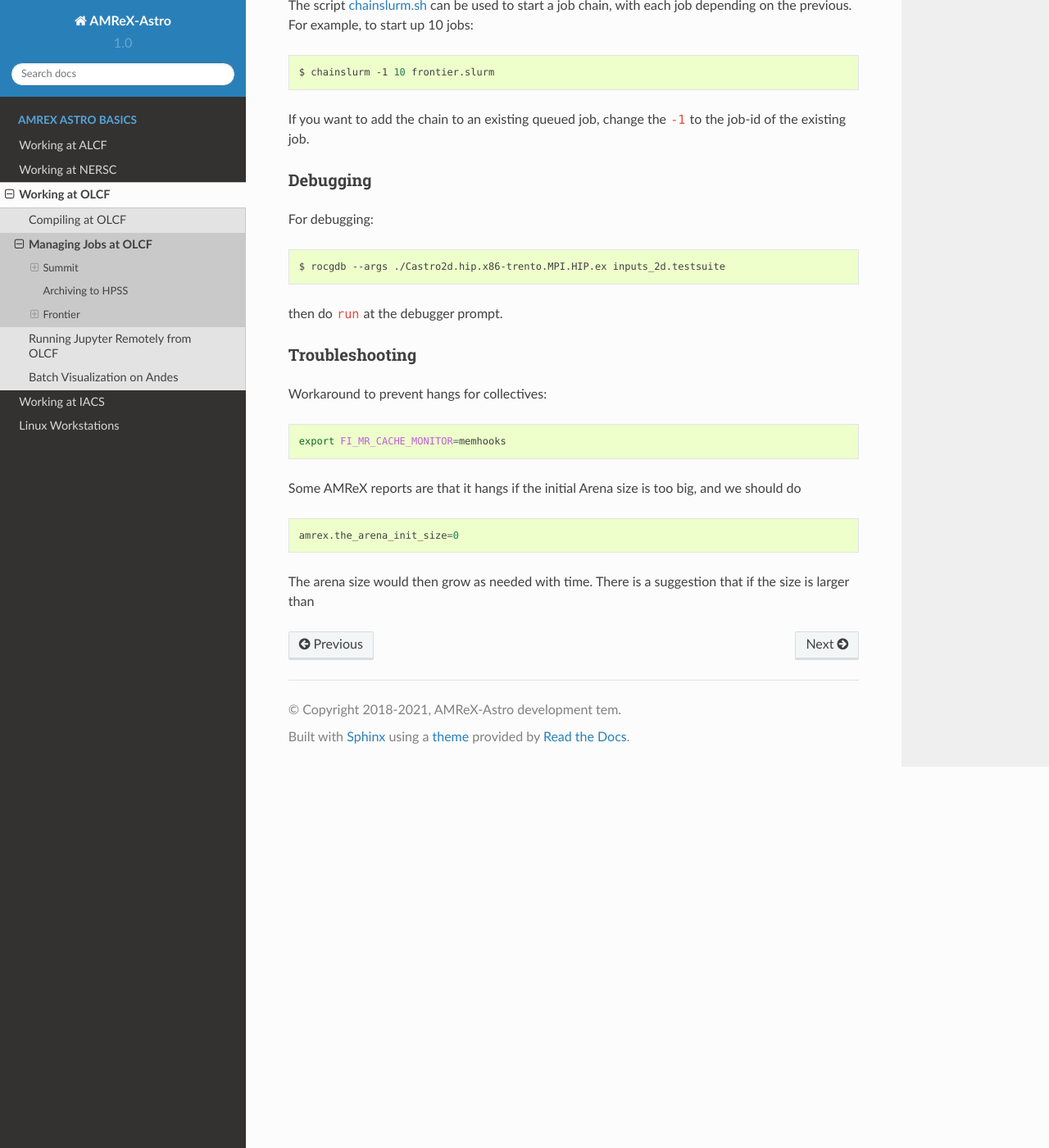
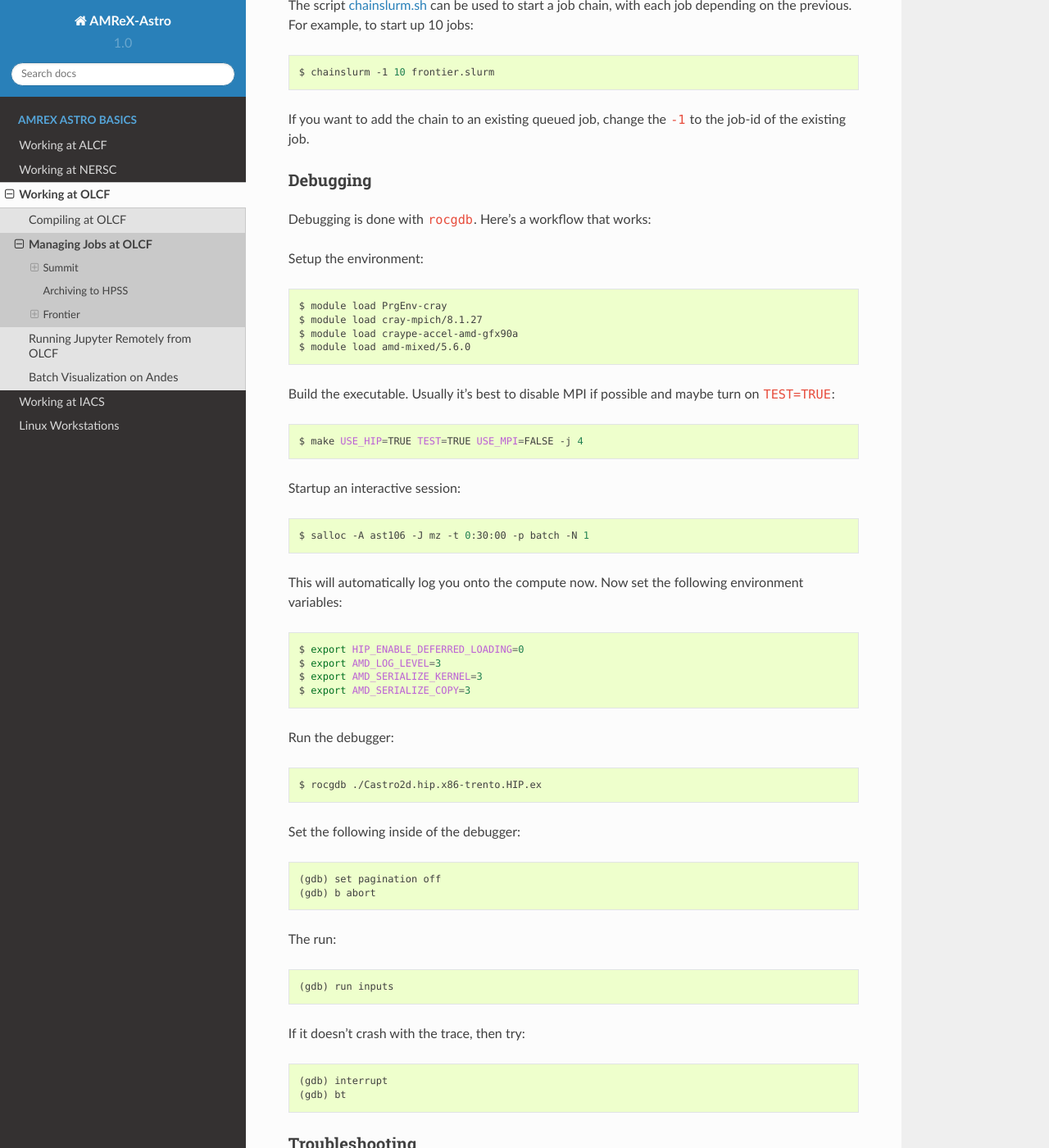
Before and after one commit to AMReX-Astro/workflow, a Sphinx documentation site: the page built from sphinx_docs/source/olcf-workflow.rst, in a window 1280 px wide and 1400 px high, scrolled down 10757 px. Shown: the whole window at 82% size. Built offline with Sphinx 7.4.7 and the Read the Docs theme 2.0.0, drawn with Linux system fonts in a browser that asks for light colours.

Commit message:
add rocgdb debugging info

```diff
--- a/sphinx_docs/source/olcf-workflow.rst
+++ b/sphinx_docs/source/olcf-workflow.rst
@@ -535,13 +535,70 @@ of the existing job.
 Debugging
 ^^^^^^^^^
 
-For debugging:
+Debugging is done with ``rocgdb``.  Here's a workflow that works:
+
+Setup the environment:
 
 .. prompt:: bash
 
-   rocgdb --args ./Castro2d.hip.x86-trento.MPI.HIP.ex inputs_2d.testsuite
+   module load PrgEnv-cray
+   module load cray-mpich/8.1.27
+   module load craype-accel-amd-gfx90a
+   module load amd-mixed/5.6.0
 
-then do ``run`` at the debugger prompt.
+Build the executable.  Usually it's best to disable MPI if possible
+and maybe turn on ``TEST=TRUE``:
+
+.. prompt:: bash
+
+   make USE_HIP=TRUE TEST=TRUE USE_MPI=FALSE -j 4
+
+Startup an interactive session:
+
+.. prompt:: bash
+
+   salloc -A ast106 -J mz -t 0:30:00 -p batch -N 1
+
+This will automatically log you onto the compute now.  Now set the following
+environment variables:
+
+.. prompt:: bash
+
+   export HIP_ENABLE_DEFERRED_LOADING=0
+   export AMD_LOG_LEVEL=3
+   export AMD_SERIALIZE_KERNEL=3
+   export AMD_SERIALIZE_COPY=3
+
+Run the debugger:
+
+.. prompt:: bash
+
+   rocgdb ./Castro2d.hip.x86-trento.HIP.ex
+
+Set the following inside of the debugger:
+
+.. prompt::
+   :prompts: (gdb)
+
+   set pagination off
+   b abort
+
+The run:
+
+.. prompt::
+   :prompts: (gdb)
+
+   run inputs
+
+If it doesn't crash with the trace, then try:
+
+.. prompt::
+   :prompts: (gdb)
+
+   interrupt
+   bt
+
+
 
 
 
```
